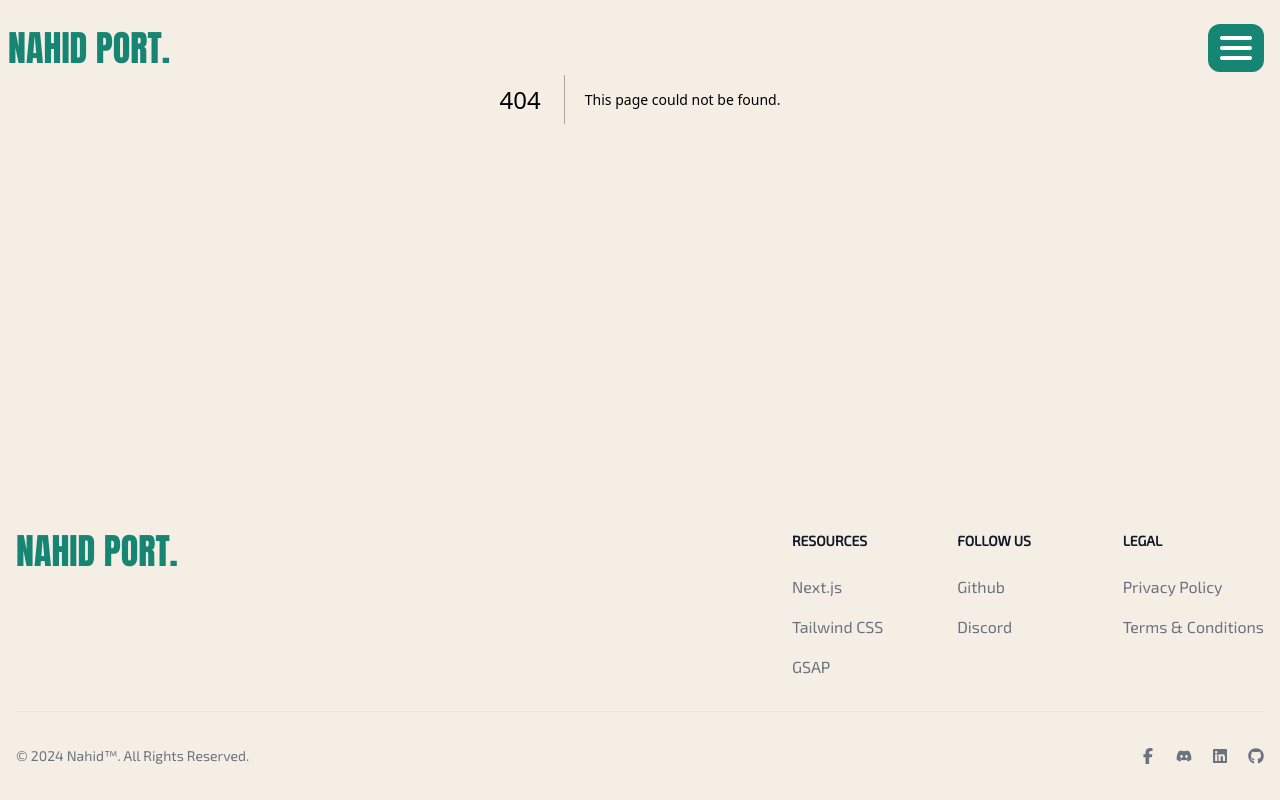
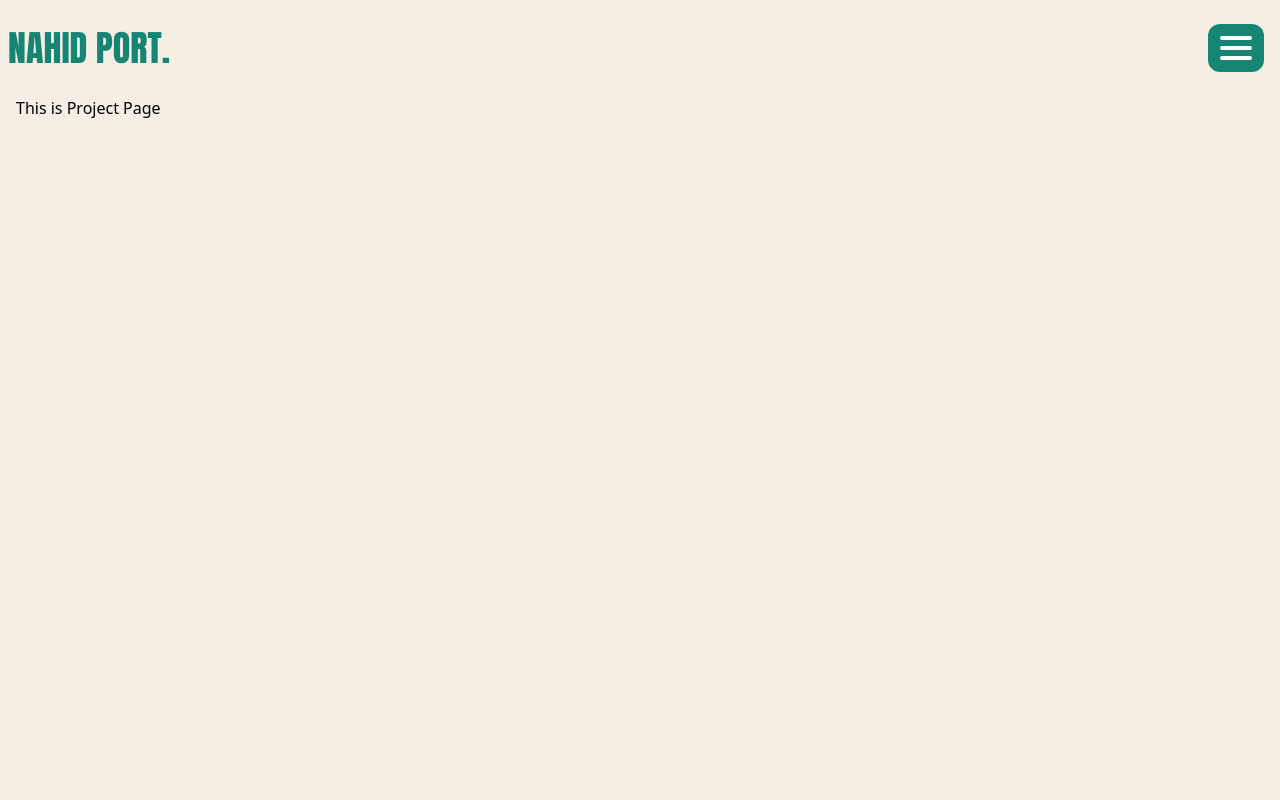
Before and after one commit to nahidthedeveloper/my-port, a Next.js app: page /project in a window 1280 px wide. Before the commit this address had no page. Built offline with nearby package versions, Linux system fonts and the light colour scheme.

Commit message:
add project page

```diff
--- a/components/Navbar.js
+++ b/components/Navbar.js
@@ -10,6 +10,7 @@ import {faXmark} from "@fortawesome/free-solid-svg-icons";
 const links = [
     {name: 'Home', path: '/'},
     {name: 'About', path: '/about'},
+    {name: 'Project', path: '/project'},
     {name: 'Blog', path: '/blog'},
     {name: 'Contact', path: '/contact'},
 ];
--- a/components/TitleScroll.js
+++ b/components/TitleScroll.js
@@ -58,7 +58,7 @@ export default function TitleScroll() {
         return () => ctx.revert();
     }, []);
     return (
-        <div className='w-full absolute bottom-10 left-0' ref={titleScrollRef}>
+        <div className='w-full absolute bottom-10 left-0' ref={titleScrollRef} id='titleScroll'>
             <div className='flex items-center text-white'>
                 <div className="firstTitle flex items-center">
                     <h1 className='name text-[10vw] font-exo2_bold text-nowrap'>Nahid Hasan</h1>
--- a/src/app/blog/page.js
+++ b/src/app/blog/page.js
@@ -2,7 +2,8 @@ import {FontAwesomeIcon} from "@fortawesome/react-fontawesome";
 import {faClock} from "@fortawesome/free-solid-svg-icons";
 
 export default function Blog() {
-    return (<div className="snap-start pt-[96px] max-w-screen-xl w-full lg:min-h-screen px-4 m-auto ">
+    return (
+        <div className="snap-start pt-[96px] max-w-screen-xl w-full lg:min-h-screen px-4 m-auto ">
             <div className="grid grid-cols-1 md:grid-cols-3 sm:grid-cols-2 gap-10">
                 {/*card one*/}
                 <div className="rounded overflow-hidden shadow-lg">
--- a/src/app/page.js
+++ b/src/app/page.js
@@ -13,6 +13,7 @@ export default function Home() {
     const section1LeftRef = useRef()
     const section1RightRef = useRef()
     const section1Timeline = useRef()
+
 
     useEffect(() => {
         document.title = 'Nahid Port. | Home'
@@ -37,6 +38,7 @@ export default function Home() {
 
         })
         section1Timeline.current.play();
+
         return () => ctx.revert()
     }, [])
 
@@ -82,6 +84,10 @@ export default function Home() {
                 <CircleText/>
                 <TitleScroll/>
             </section>
+
+            <section id='section3' className='snap-start min-h-screen w-full flex justify-center items-center'>
+                This is section 3
+            </section>
         </div>
     );
 }
--- /dev/null
+++ b/src/app/project/page.js
@@ -0,0 +1,7 @@
+export default function Project(){
+    return(
+        <div className="snap-start pt-[96px] max-w-screen-xl w-full min-h-screen px-4 m-auto">
+            This is Project Page
+        </div>
+    )
+}
```
